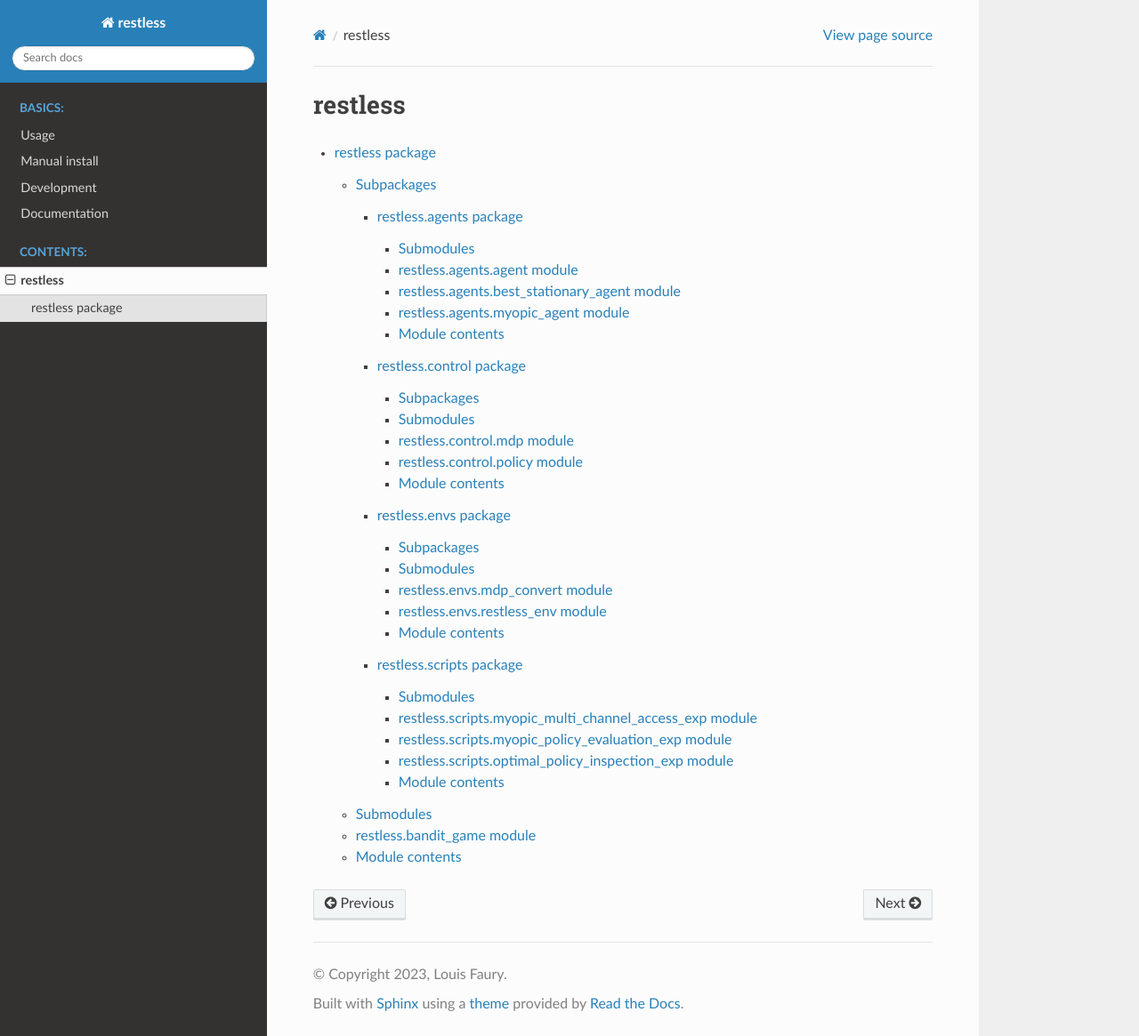
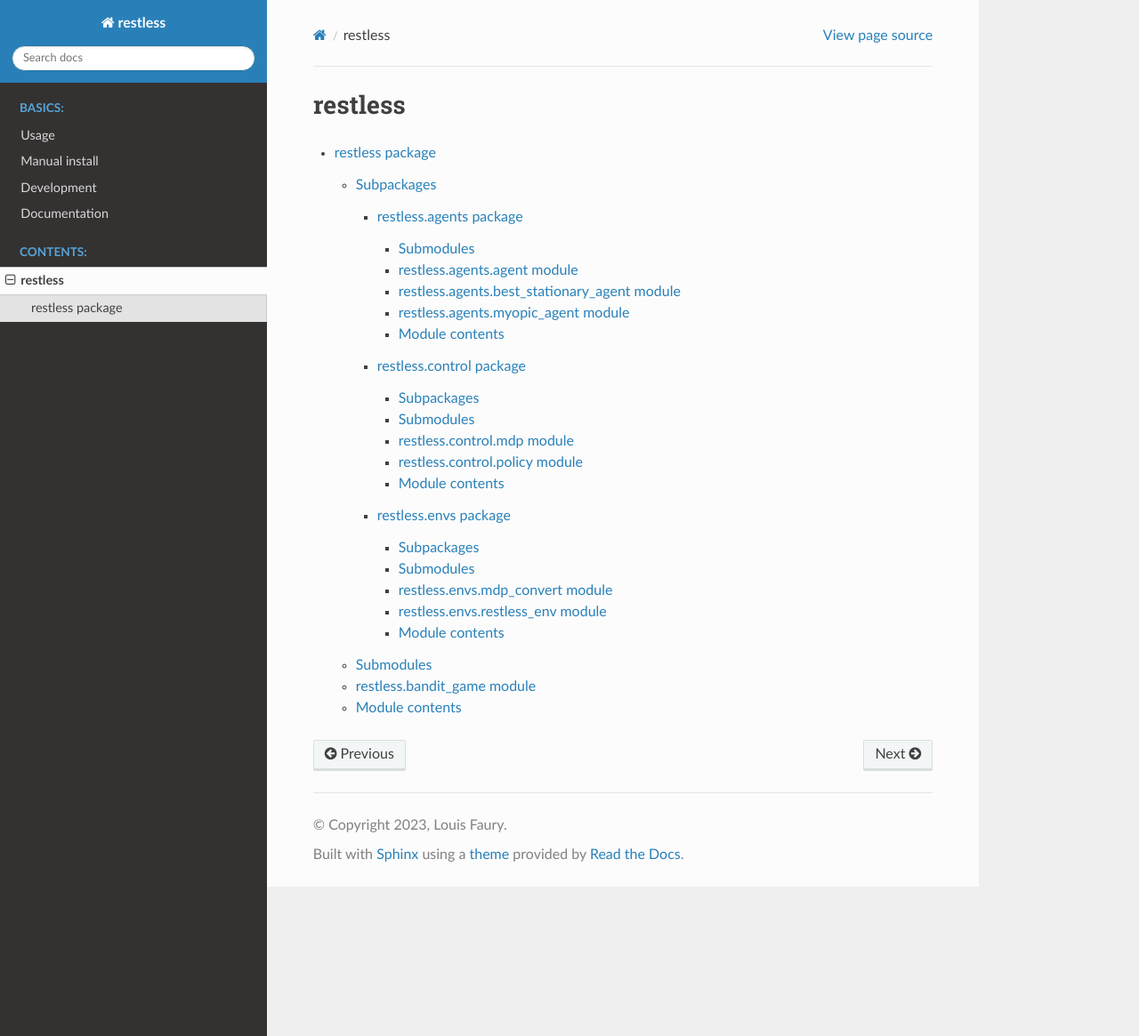
Before and after one commit to louisfaury/restless, a Sphinx documentation site: the page built from docs/source/modules.rst, in a window 1280 px wide and 1165 px high. Shown: the whole window at 89% size. Built offline with Sphinx 7.4.7 and the Read the Docs theme 2.0.0, drawn with Linux system fonts in a browser that asks for light colours.

Commit message:
[Doc] Updating doc

```diff
--- a/docs/source/conf.py
+++ b/docs/source/conf.py
@@ -15,7 +15,15 @@
 # https://www.sphinx-doc.org/en/master/usage/configuration.html#general-configuration
 
 
-extensions = ['sphinx.ext.autodoc', 'sphinx.ext.coverage', 'sphinx.ext.napoleon', 'sphinx_rtd_theme', 'recommonmark']
+extensions = [
+    'sphinx.ext.autodoc',
+    'sphinx.ext.coverage',
+    'sphinx.ext.napoleon',
+    'sphinx_rtd_theme',
+    'recommonmark',
+    'sphinx.ext.todo',
+    'sphinx.ext.viewcode'
+]
 source_suffix = [".rst", ".md"]
 
 
@@ -42,10 +50,18 @@
 templates_path = ['_templates']
 exclude_patterns = []
 
+autodoc_default_flags = ['members', 'inherited-members']
+autodoc_default_options = {'special-members': '__call__'}
+autodoc_member_order = 'alphabetical'
+
+# Describe class content
+autoclass_content = 'both'
+
+# If true, `todo` and `todoList` produce output, else they produce nothing.
+todo_include_todos = True
 
 
 # -- Options for HTML output -------------------------------------------------
 # https://www.sphinx-doc.org/en/master/usage/configuration.html#options-for-html-output
-
 html_theme = 'sphinx_rtd_theme'
 html_static_path = ['_static']
--- a/docs/source/readme.md
+++ b/docs/source/readme.md
@@ -11,7 +11,7 @@
 A particuliar focus is put on a somehow simplified version of RMAB known as Opportunistic MultiChannelAccess -- in this case, all Markov Chain have only 2 states and share the same transition kernel.
 ## Usage
 
-Usage examples can be found in the folder `restless/scripts`. They include *e.g.* visulazing the belief trajectories under a myopic policy, running relative value iteration for the average-gain discounted MDP, visualizing differential values functions,  ..
+Usage examples can be found in the folder `experiments/`. They include *e.g.* visulazing the belief trajectories under a myopic policy, running relative value iteration for the average-gain discounted MDP, visualizing differential values functions,  ..
 
 
 
--- a/docs/source/restless.rst
+++ b/docs/source/restless.rst
@@ -10,7 +10,6 @@
    restless.agents
    restless.control
    restless.envs
-   restless.scripts
 
 Submodules
 ----------
```
